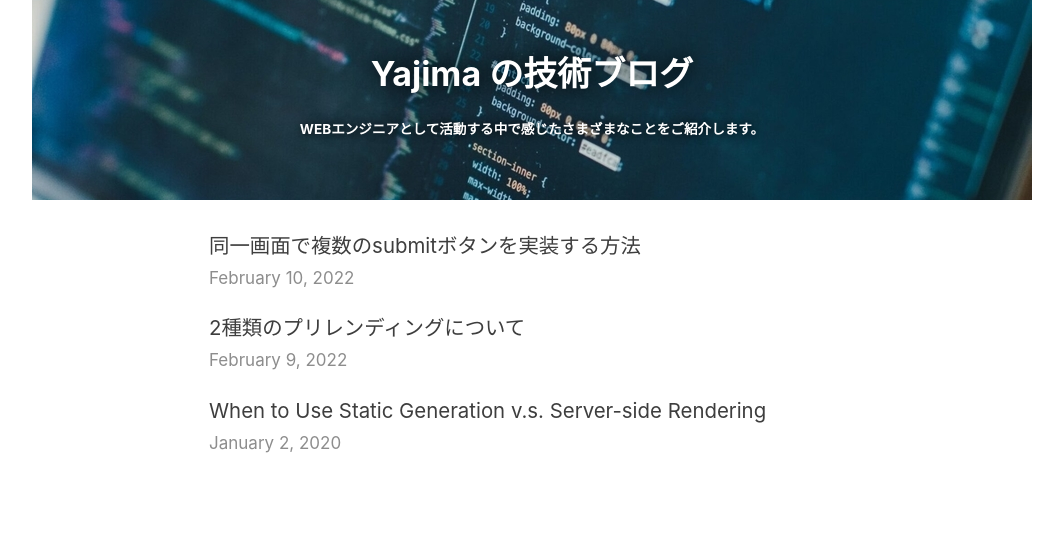
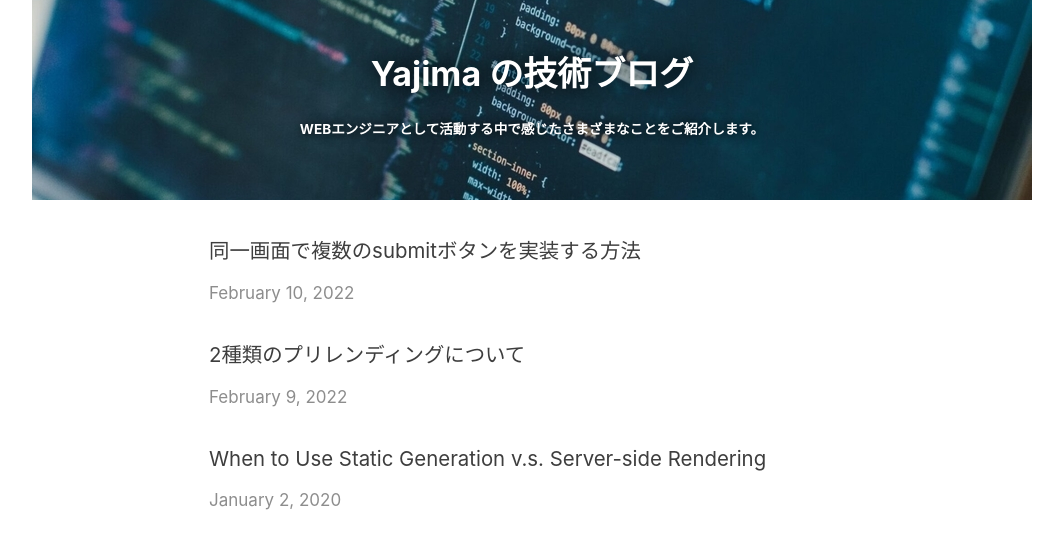
Before and after one commit to Tatsurou-Yajima/markdown-blog, a Next.js app: page / in a window 1280 px wide. Shown: the top 548 px of the page, without its empty margins (108-1171 px from the left). Built offline with nearby package versions, Linux system fonts and the light colour scheme.

Commit message:
:+1: ulの高さが足りなかったので調整

```diff
--- a/styles/global.css
+++ b/styles/global.css
@@ -33,3 +33,7 @@ code:not([class]) {
     background-color: rgb(243, 243, 243);
     border-radius: 0.3em;
 }
+
+ul {
+    line-height: 2em;
+}
```
